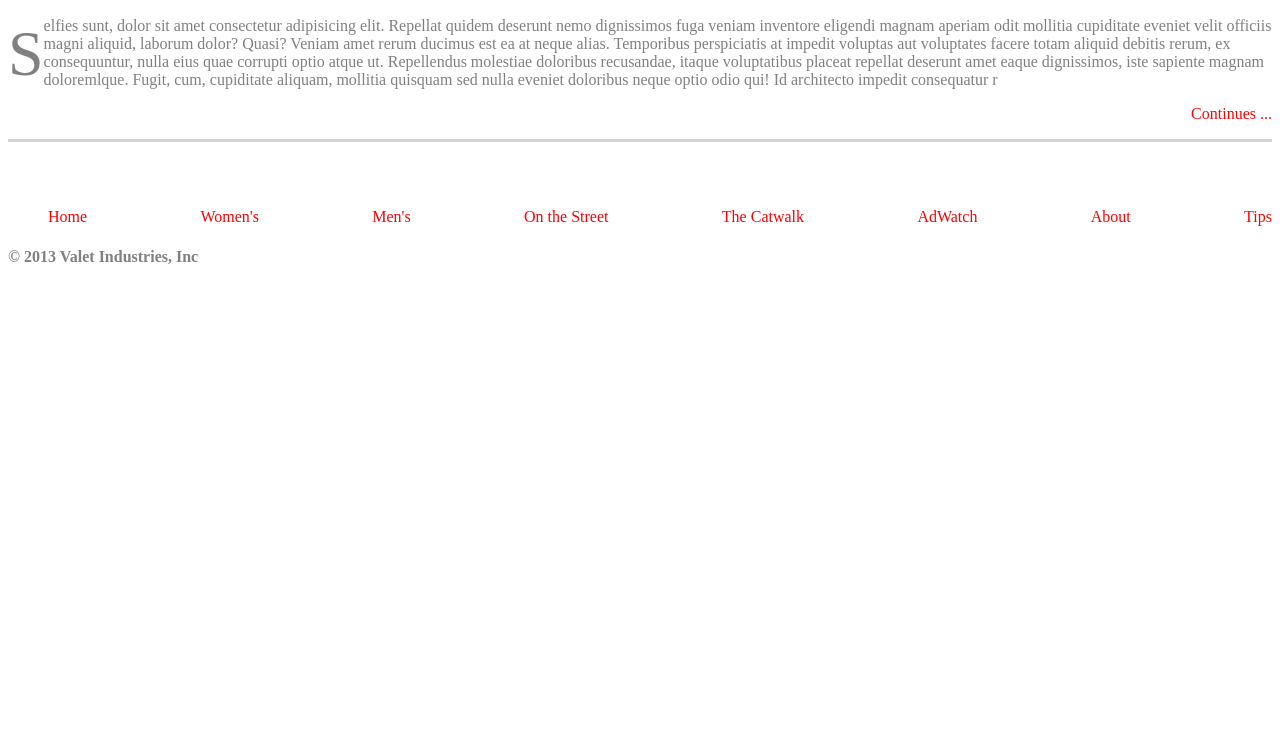
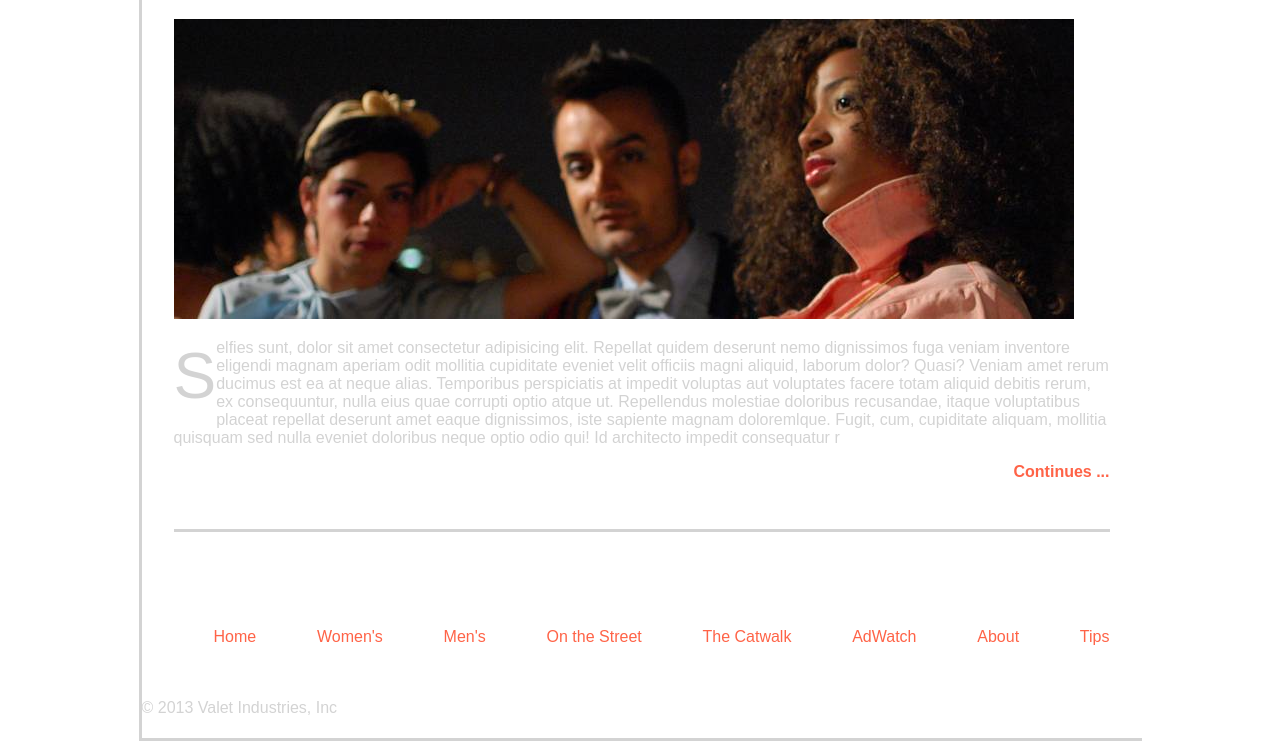
Before and after one commit to sonic11829/fashion_blog, a plain HTML site: page index.html in a window 1280 px wide. Shown: the part 1196-1937 px from the top of the page. Before the commit the page ends 1483 px from the top, so only its background shows below. Drawn offline with Linux system fonts and the light colour scheme.

Commit message:
re-styled based off of requirement

```diff
--- a/index.html
+++ b/index.html
@@ -41,9 +41,9 @@
                 <ul id="continues">
                     <li><a href="">Continues ...</a></li>
                 </ul>
+                <div id="pageLine"></div>
             </article>
         </div>
-        <div id="pageLine"></div>
         <div id="page2">
             <article>
                 <time datetime="2020-11-12">11/12/20</time>
@@ -62,9 +62,9 @@
                 <ul id="continues">
                     <li><a href="">Continues ...</a></li>
                 </ul>
+                <div id="pageLine"></div>
             </article>
         </div>
-        <div id="pageLine"></div>
     </main>
     <footer>
         <div>
--- a/style.css
+++ b/style.css
@@ -1,15 +1,42 @@
+body {
+    font-family: sans-serif;
+    min-height: 100%;
+    border: solid lightgrey;
+    border-left: 100%;
+    border-right: none;
+    border-top: 5px;
+    max-width: 1000px;
+    margin: auto;
+}
+
+
 h1 {
-    color: red;
+    font-weight: lighter;
+    color: tomato;
+    font-size: 52px;
+}
+
+h2 {
+    font-weight: lighter;
+    font-size: 46px;
 }
 
 a {
-    color: red;
+    color: tomato;
     text-decoration: none;
 }
 
+header {
+    padding: 1rem 2rem 1rem 2rem
+}
+
 #headerNav {
-    color: grey;
+    color: lightgrey;
     text-decoration: underline;
+}
+
+nav {
+    padding: none;
 }
 
 li {
@@ -17,25 +44,27 @@ li {
 }
 
 #continues {
-    color: red;
-
+    color: tomato;
+    font-weight: bold;
     display: flex;
     justify-content: flex-end;
 }
 
 #navigate {
+    font-weight: lighter;
     display: flex;
     flex-wrap: wrap;
     justify-content: space-between;
 }
 
 h4 {
-    color: grey;
+    font-weight: lighter;
+    color: lightgrey;
 }
 
 p {
-
-    color: grey;
+    font-weight: lighter;
+    color: lightgrey;
 }
 
 p::first-letter {
@@ -44,20 +73,22 @@ p::first-letter {
 }
 
 article {
-    padding: 50px 0px 0px 0px;
+    padding: 1rem 2rem 4rem 2rem;
+}
+
+#pageLine {
+    padding: 0 0 2rem 0;
+    border-bottom: solid lightgrey;
 }
 
 #footer {
-    padding: 50px 0px 0px 0px;
+    padding: 1rem 2rem 1rem 2rem;
 }
 
 time {
     color: grey;
 }
 
-#pageLine {
-
-    border: solid lightgrey;
-    border-width: 90%;
-    border-top: 2px;
+image {
+    width: 100%;
 }
```
